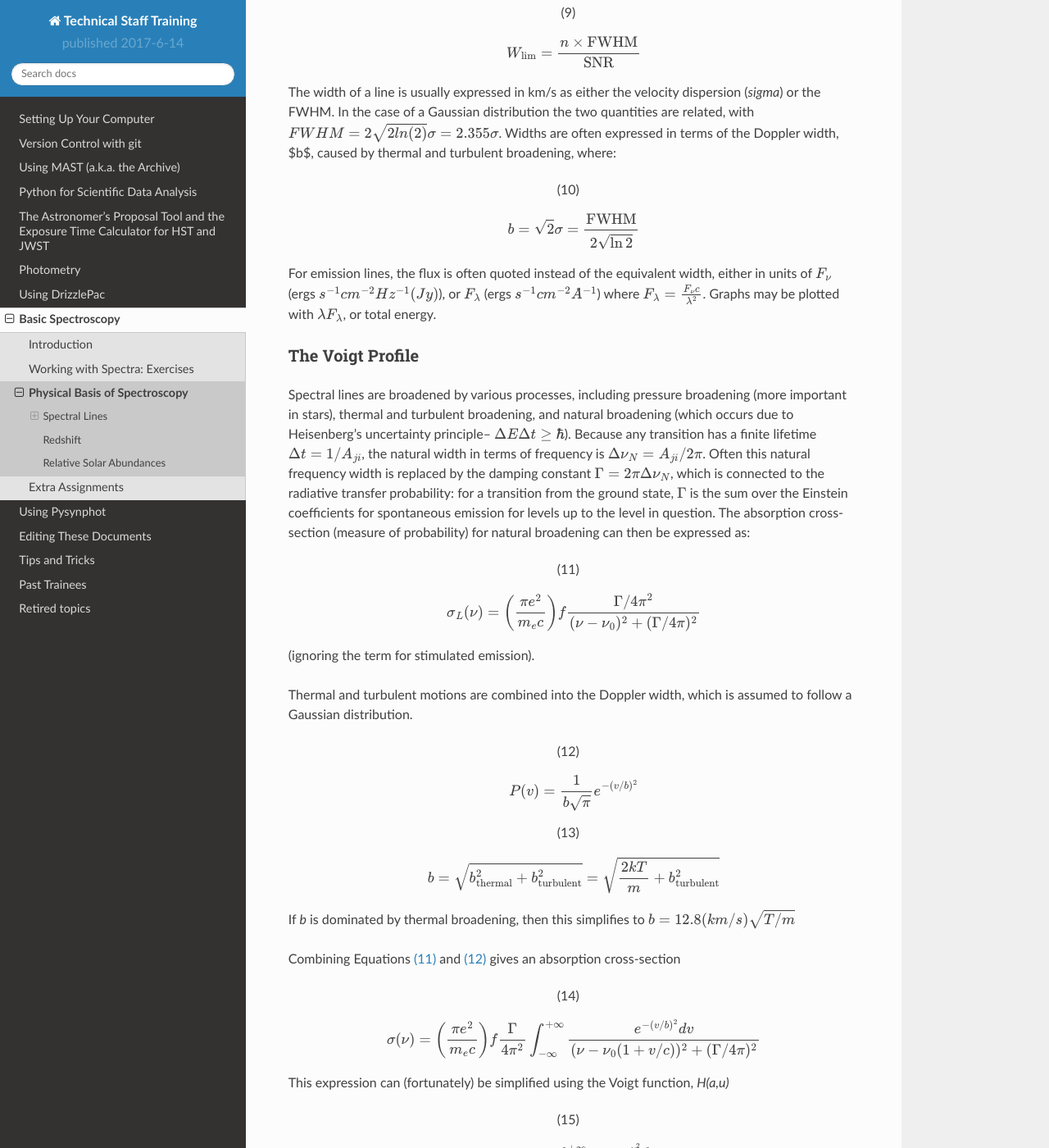
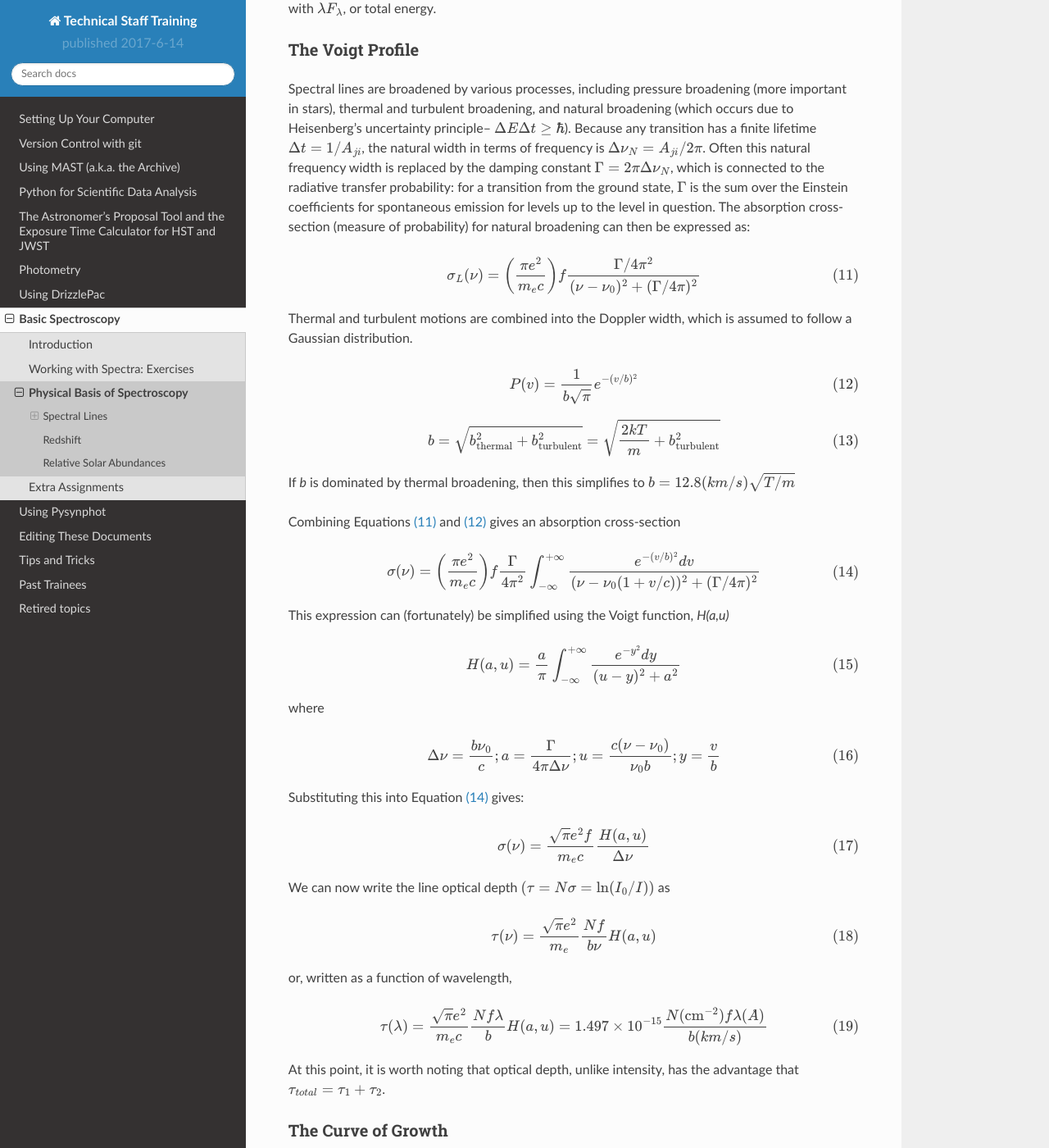
Before and after one commit to staceybright/training-library, a Sphinx documentation site: the page built from source/spectroscopy/theory.txt, in a window 1280 px wide and 1400 px high, scrolled down 2229 px. Shown: the whole window at 82% size. Built offline with Sphinx 7.4.7 and the Read the Docs theme 2.0.0, drawn with Linux system fonts in a browser that asks for light colours; some of the changed text lies outside the part shown.

Commit message:
Fixing the equation numbers

```diff
--- a/source/spectroscopy/theory.txt
+++ b/source/spectroscopy/theory.txt
@@ -12,16 +12,31 @@ Transition Probabilities
 
 The Einstein coefficients are defined as the probabilities for spontaneous transitions (A for emission, and B for absorption). The inverse of these coefficients give the radiative lifetimes (e.g. 1/A is the time for a transition to spontaneously decay).
 
-.. math:: A_{ji} = \frac{8 \pi h B_{ij} g_i}{g_j \lambda^3}
+.. math::
   :label: eq1
+  :nowrap:
 
-.. math:: B_{ij} = \frac{f_{ij} e^2 \lambda}{4 \epsilon h c m_e}
+  \begin{eqnarray}
+    A_{ji} = \frac{8 \pi h B_{ij} g_i}{g_j \lambda^3} \tag{1}
+  \end{eqnarray}
+
+.. math::
   :label: eq2
+  :nowrap:
+
+  \begin{eqnarray}
+    B_{ij} = \frac{f_{ij} e^2 \lambda}{4 \epsilon h c m_e} \tag{2}
+  \end{eqnarray}
 
 where *f* is the oscillator strength, and *g* the statistical weight of states *i* and *j* respectively. These equations treat the transition as if it were a bound harmonic oscillator, and asks how efficient the transition is at absorbing energy. Often, the *g* and *f* values are tabulated together:
 
-.. math:: g_i f_{ij} = A_{ji} g_j \lambda^2 \left(\frac{4 \epsilon c m_e}{8 \pi e^2}\right)
+.. math::
   :label: eq3
+  :nowrap:
+
+  \begin{eqnarray}
+     g_i f_{ij} = A_{ji} g_j \lambda^2 \left(\frac{4 \epsilon c m_e}{8 \pi e^2}\right) \tag{3}
+  \end{eqnarray}
 
 The oscillator strength is a transition probability which can be experimentally or theoretically derived from Quantum Mechanics. Typical A values are :math:`10^8` to :math:`10^9 s^{-1}` for permitted resonance transitions, :math:`~10^3 s^{-1}` for semi-forbidden lines, and :math:`~10^{-3} s^{-1}` for forbidden lines. Thus, forbidden lines are usually seen only in diffuse environments where the time between collisions is longer than about 1000 seconds.
 
@@ -30,19 +45,33 @@ Local Thermodynamic Equilibrium
 
 The distribution of atomic states and energies for LTE is given by statistical mechanics. The Boltzmann equilibrium provides the relative number of atoms in an excited state, *j*, compared with the ground state (*j=1*) at a given temperature, *T*:
 
-.. math:: \frac{N_j}{N_1} = \frac{g_j}{g_1} \exp\left(\frac{-\Delta E}{kT}\right)
+.. math::
   :label: eq4
+  :nowrap:
+
+  \begin{eqnarray}
+    \frac{N_j}{N_1} = \frac{g_j}{g_1} \exp\left(\frac{-\Delta E}{kT}\right) \tag{4}
+  \end{eqnarray}
 
 where *Delta E* is the energy difference between the ground and excited states, and *k* is the Boltzmann constant :math:`(k = 1.38 \times 10^{-16} erg K^{-1})`. The energies for hydrogen may be approximated by the empirical formula
 
-.. math:: E_n = \frac{-h c R_H}{n^2} = -13.6 eV \frac{1}{n^2}
+.. math::
   :label: eq5
+  :nowrap:
 
+  \begin{eqnarray}
+    E_n = \frac{-h c R_H}{n^2} = -13.6 eV \frac{1}{n^2} \tag{5}
+  \end{eqnarray}
 
 The energies of atoms will follow a Maxwell-Boltzmann distribution, which can be expressed as a function of either temperature or velocities:
 
-.. math:: n(E) = \frac{2 N}{\pi^{1/2} (kT)^{3/2}} E^{1/2} exp(\frac{-E}{kT} dE)
+.. math::
   :label: eq6
+  :nowrap:
+
+  \begin{eqnarray}
+    n(E) = \frac{2 N}{\pi^{1/2} (kT)^{3/2}} E^{1/2} exp(\frac{-E}{kT} dE) \tag{6}
+  \end{eqnarray}
 
 which has a most probable energy *kT*, or a most probable velocity :math:`v = \sqrt{2kT/m}`. However, LTE is not usually applicable to the interstellar medium (ISM), as low densities mean that a Boltzmann equilibrium is rarely achieved because collisions are too rare. In the ISM, therefore, radiative processes become important. The Maxwellian distribution is usually applicable to the ISM.
 
@@ -51,24 +80,44 @@ Measuring Absorption and Emission Lines
 
 Lines are often measured via their equivalent width, *W*, using the relationship:
 
-.. math:: W = \int{\frac{I_0 - I_{\lambda} d\lambda}{I_0}}
+.. math::
   :label: eq7
+  :nowrap:
+
+  \begin{eqnarray}
+    W = \int{\frac{I_0 - I_{\lambda} d\lambda}{I_0}} \tag{7}
+  \end{eqnarray}
 
 where :math:`I_0` is the continuum intensity and :math:`I_{\lambda}` the intensity at the wavelength :math:`\lambda`. Note that, using this definition, emission lines will have negative *W* whilst absorption lines will have positive *W*. Equivalent width can most easily be thought of as the area which would be taken up by the line on a normalized spectrum (:math: `I_0 = 1`). In the case of observed spectra there will be noise, which will in turn lead to a detection limit. The n*{\sigma} detection limit is
 
-.. math:: W_{\rm lim} = \frac{n \times d \times \sqrt{M}}{\rm SNR}
+.. math::
   :label: eq8
+  :nowrap:
+
+  \begin{eqnarray}
+    W_{\rm lim} = \frac{n \times d \times \sqrt{M}}{\rm SNR} \tag{8}
+  \end{eqnarray}
 
 where *d* is the dispersion (pixel width in Å), and *M* the number of pixels across the line. In the case of unresolved lines, this can be approximated to
 
-.. math:: W_{\rm lim} = \frac{n \times {\rm FWHM}}{\rm SNR}
+.. math::
   :label: eq9
+  :nowrap:
+
+  \begin{eqnarray}
+    W_{\rm lim} = \frac{n \times {\rm FWHM}}{\rm SNR} \tag{9}
+  \end{eqnarray}
 
 
 The width of a line is usually expressed in km/s as either the velocity dispersion (*sigma*) or the FWHM. In the case of a Gaussian distribution the two quantities are related, with :math:`FWHM = 2\sqrt{2ln(2)} \sigma = 2.355\sigma`. Widths are often expressed in terms of the Doppler width, $b$, caused by thermal and turbulent broadening, where:
 
-.. math:: b = \sqrt{2}\sigma = \frac{\rm FWHM}{2\sqrt{\ln2}}
+.. math::
   :label: eq10
+  :nowrap:
+
+  \begin{eqnarray}
+    b = \sqrt{2}\sigma = \frac{\rm FWHM}{2\sqrt{\ln2}} \tag{10}
+  \end{eqnarray}
 
 For emission lines, the flux is often quoted instead of the equivalent width, either in units of :math:`F_{\nu}` (ergs :math:`s^{-1} cm^{-2} Hz^{-1} (Jy)`), or :math:`F_{\lambda}` (ergs :math:`s^{-1} cm^{-2} Å^{-1}`) where :math:`F_{\lambda} = \frac{F_{\nu} c}{\lambda^2}`. Graphs may be plotted with :math:`\lambda F_{\lambda}`, or total energy.
 
@@ -77,50 +126,93 @@ The Voigt Profile
 
 Spectral lines are broadened by various processes, including pressure broadening (more important in stars), thermal and turbulent broadening, and natural broadening (which occurs due to Heisenberg's uncertainty principle-- :math:`\Delta E \Delta t \geq \hbar`). Because any transition has a finite lifetime :math:`\Delta t = 1/A_{ji}`, the natural width in terms of frequency is :math:`\Delta \nu_{N} = A_{ji}/2\pi`. Often this natural frequency width is replaced by the damping constant :math:`\Gamma = 2 \pi \Delta \nu_{N}`, which is connected to the radiative transfer probability: for a transition from the ground state, :math:`\Gamma` is the sum over the Einstein coefficients for spontaneous emission for levels up to the level in question. The absorption cross-section (measure of probability) for natural broadening can then be expressed as:
 
-.. math::	\sigma_L(\nu) = \left(\frac{\pi e^2}{m_e c}\right)f\frac{\Gamma/4 \pi^2}{(\nu - \nu_0)^2 + (\Gamma/4\pi)^2}
+.. math::
   :label: eq11
+  :nowrap:
 
-(ignoring the term for stimulated emission).
+  \begin{eqnarray}
+    \sigma_L(\nu) = \left(\frac{\pi e^2}{m_e c}\right)f\frac{\Gamma/4 \pi^2}{(\nu - \nu_0)^2 + (\Gamma/4\pi)^2} \tag{11}
+  \end{eqnarray}
 
 Thermal and turbulent motions are combined into the Doppler width, which is assumed to follow a Gaussian distribution.
 
-.. math::	P(v) = \frac{1}{b \sqrt{\pi}}e^{-(v/b)^2}
+.. math::
   :label: eq12
+  :nowrap:
 
-.. math::	b = \sqrt{b^2_{\rm thermal} + b^2_{\rm turbulent}} = \sqrt{\frac{2kT}{m} + b^2_{\rm turbulent}}
+  \begin{eqnarray}
+    P(v) = \frac{1}{b \sqrt{\pi}}e^{-(v/b)^2} \tag{12}
+  \end{eqnarray}
+
+.. math::
   :label: eq13
+  :nowrap:
+
+  \begin{eqnarray}
+    b = \sqrt{b^2_{\rm thermal} + b^2_{\rm turbulent}} = \sqrt{\frac{2kT}{m} + b^2_{\rm turbulent}} \tag{13}
+  \end{eqnarray}
 
 If *b* is dominated by thermal broadening, then this simplifies to :math:`b = 12.8(km/s) \sqrt{T/m}`
 
 Combining Equations :eq:`eq11` and :eq:`eq12` gives an absorption cross-section
 
-.. math:: \sigma(\nu) = \left(\frac{\pi e^2}{m_e c}\right)f\frac{\Gamma}{4\pi^2}\int^{+\infty}_{-\infty}\frac{e^{-(v/b)^2}dv}{(\nu - \nu_0(1+v/c))^2 + (\Gamma/4\pi)^2}
+.. math::
   :label: eq14
+  :nowrap:
+
+  \begin{eqnarray}
+    \sigma(\nu) = \left(\frac{\pi e^2}{m_e c}\right)f\frac{\Gamma}{4\pi^2}\int^{+\infty}_{-\infty}\frac{e^{-(v/b)^2}dv}{(\nu - \nu_0(1+v/c))^2 + (\Gamma/4\pi)^2} \tag{14}
+  \end{eqnarray}
 
 This expression can (fortunately) be simplified using the Voigt function, *H(a,u)*
 
-.. math::	H(a,u) = \frac{a}{\pi}\int^{+\infty}_{-\infty}\frac{e^{-y^2}dy}{(u-y)^2 + a^2}
+.. math::
   :label: eq15
+  :nowrap:
+
+  \begin{eqnarray}
+    H(a,u) = \frac{a}{\pi}\int^{+\infty}_{-\infty}\frac{e^{-y^2}dy}{(u-y)^2 + a^2} \tag{15}
+  \end{eqnarray}
 
 where
 
-.. math:: \Delta \nu = \frac{b\nu_0}{c}; a = \frac{\Gamma}{4\pi \Delta\nu}; u = \frac{c(\nu-\nu_0)}{\nu_0 b}; y=\frac{v}{b}
+.. math::
   :label: eq16
+  :nowrap:
+
+  \begin{eqnarray}
+    \Delta \nu = \frac{b\nu_0}{c}; a = \frac{\Gamma}{4\pi \Delta\nu}; u = \frac{c(\nu-\nu_0)}{\nu_0 b}; y=\frac{v}{b} \tag{16}
+  \end{eqnarray}
 
 Substituting this into Equation :eq:`eq14` gives:
 
-.. math::	\sigma(\nu) = \frac{\sqrt{\pi} e^2 f}{m_e c}\frac{H(a,u)}{\Delta \nu}
+.. math::
   :label: eq17
+  :nowrap:
+
+  \begin{eqnarray}
+    \sigma(\nu) = \frac{\sqrt{\pi} e^2 f}{m_e c}\frac{H(a,u)}{\Delta \nu} \tag{17}
+  \end{eqnarray}
 
 We can now write the line optical depth :math:`(\tau = N \sigma = \ln(I_0/I))` as
 
-.. math::	\tau(\nu) = \frac{\sqrt{\pi}e^2}{m_e}\frac{N f}{b\nu}H(a,u)
+.. math::
   :label: eq18
+  :nowrap:
+
+  \begin{eqnarray}
+    \tau(\nu) = \frac{\sqrt{\pi}e^2}{m_e}\frac{N f}{b\nu}H(a,u) \tag{18}
+  \end{eqnarray}
 
 or, written as a function of wavelength,
 
-.. math:: \tau(\lambda) = \frac{\sqrt{\pi}e^2}{m_e c}\frac{N f \lambda}{b}H(a,u) = 1.497 \times 10^{-15}\frac{N ({\rm cm^{-2}}) f \lambda (Å)}{b(km/s)}
+.. math::
   :label: eq19
+  :nowrap:
+
+  \begin{eqnarray}
+    \tau(\lambda) = \frac{\sqrt{\pi}e^2}{m_e c}\frac{N f \lambda}{b}H(a,u) = 1.497 \times 10^{-15}\frac{N ({\rm cm^{-2}}) f \lambda (Å)}{b(km/s)} \tag{19}
+  \end{eqnarray}
 
 At this point, it is worth noting that optical depth, unlike intensity, has the advantage that :math:`\tau_{total} = \tau_1 + \tau_2`.
 
@@ -129,54 +221,109 @@ The Curve of Growth
 
 Having covered all of that (and in rather abbreviated form), we move on to the most important question -- what is the effect of having light incident upon absorbing atoms? The optical depth, :math:`\tau`, described above, is more formally defined as
 
-.. math::	I(\nu) = I_0(\nu)e^{-\tau}
+.. math::
   :label: eq20
+  :nowrap:
 
-.. math:: \tau(\nu) = N\sigma(\nu)
+  \begin{eqnarray}
+    	I(\nu) = I_0(\nu)e^{-\tau} \tag{20}
+  \end{eqnarray}
+
+.. math::
   :label: eq21
+  :nowrap:
+
+  \begin{eqnarray}
+    	\tau(\nu) = N\sigma(\nu) \tag{21}
+  \end{eqnarray}
 
 where *N* is the gas column density :math:`(cm^{-2})`. Because *W* is *defined* as the normalized net flux removed from the beam,
 
-.. math::	I_0 W = I_0 \int d\nu - \int I(\nu) d\nu
+.. math::
   :label: eq22
+  :nowrap:
 
-.. math ::	W = \int[i - \exp(-N \sigma(\nu))]d\nu
+  \begin{eqnarray}
+    	I_0 W = I_0 \int d\nu - \int I(\nu) d\nu \tag{22}
+  \end{eqnarray}
+
+.. math::
   :label: eq23
+  :nowrap:
+
+  \begin{eqnarray}
+    	W = \int[i - \exp(-N \sigma(\nu))]d\nu \tag{23}
+  \end{eqnarray}
 
 When the optical depth of the cloud is small, :math:`\tau(\nu) = N\sigma(\nu) \ll 1`, so
 
-.. math :: W = N\int \sigma(\nu)d\nu
+.. math::
   :label: eq24
+  :nowrap:
 
-.. math::	W(\nu) = \frac{\pi e^2}{m_e \nu}N f
+  \begin{eqnarray}
+    	W = N\int \sigma(\nu)d\nu \tag{24}
+  \end{eqnarray}
+
+.. math::
   :label: eq25
+  :nowrap:
 
-.. math::	W(\lambda) = \frac{\pi e^2 \lambda_0}{m_e c^2}N \lambda_0 f
+  \begin{eqnarray}
+    	W(\nu) = \frac{\pi e^2}{m_e \nu}N f \tag{25}
+  \end{eqnarray}
+
+.. math::
   :label: eq26
+  :nowrap:
+
+  \begin{eqnarray}
+    	W(\lambda) = \frac{\pi e^2 \lambda_0}{m_e c^2}N \lambda_0 f \tag{26}
+  \end{eqnarray}
 
 and the equivalent width is directly proportional to the number of atoms along the line of sight. This is the linear portion of the curve of growth, and Equation :eq:`eq26` may be simplified to
 
-.. math:: N = 1.13 \times 10^{20} \frac{W(\lambda)}{\lambda_0^2 f}
+.. math::
   :label: eq27
+  :nowrap:
+
+  \begin{eqnarray}
+    	N = 1.13 \times 10^{20} \frac{W(\lambda)}{\lambda_0^2 f} \tag{27}
+  \end{eqnarray}
 
 for wavelengths in Å.
 
 As the column density increases, the absorption line will eventually become saturated (see Figure 3.1). In the saturated regime, the equation becomes instead
 
-.. math::	W(\lambda) \sim \frac{2b\lambda_0}{c}\sqrt{\ln\left(\frac{\pi^{0.5}e^2N\lambda_0f}{m_ecb}\right)}
+.. math::
   :label: eq28
+  :nowrap:
+
+  \begin{eqnarray}
+    	W(\lambda) \sim \frac{2b\lambda_0}{c}\sqrt{\ln\left(\frac{\pi^{0.5}e^2N\lambda_0f}{m_ecb}\right)} \tag{28}
+  \end{eqnarray}
 
 At this point :math:`W(\lambda) \propto \sqrt{\ln N}`, the flat (or saturated) part of the curve of growth. As can be seen from Figure 3.2, the precise shape of this part of the curve of growth depends significantly on the *b*-value, causing a degeneracy between *N* and *W*, and making Voigt profile fitting very uncertain.
 
 Finally, when the column density is high enough :math:`(N \gtrsim 10^{19}~cm^{-2})`, the Lorentzian profile of the natural broadening begins to dominate the wings of the absorption line (again, see Figure 3.1). In this "damped" regime, :math:`W(\lambda) \propto \sqrt{N}`, and is again independent of *b*-value:
 
-.. math::	W(\lambda) \sim \frac{\lambda_0^{1.5}}{c}\sqrt{\frac{e^2}{m_ec}N\lambda_0f\gamma}
+.. math::
   :label: eq29
+  :nowrap:
+
+  \begin{eqnarray}
+    	W(\lambda) \sim \frac{\lambda_0^{1.5}}{c}\sqrt{\frac{e^2}{m_ec}N\lambda_0f\gamma} \tag{29}
+  \end{eqnarray}
 
 Since the only element usually present in large enough quantities to produce damped lines is neutral hydrogen (H I), the column density of neutral hydrogen in a damped environment may be derived as
 
-.. math:: N = 1.88 \times 10^{18} W^2
+.. math::
   :label: eq30
+  :nowrap:
+
+  \begin{eqnarray}
+    	N = 1.88 \times 10^{18} W^2 \tag{30}
+  \end{eqnarray}
 
 at the rest wavelength.
 
@@ -201,13 +348,23 @@ Redshift
 
 Another very important concept in spectroscopy, and astronomy in general, is finding how far away an object is. This can be done by calculating the object's redshift. In order to do this properly, one must know the wavelength at which an element emits/absorbs here at Earth (the rest wavelength) and the wavelength the object in space is emiting that same element (the observed wavelength). From there it is a simple calculation:
 
-.. math:: z = \frac{\lambda_{obs} - \lambda_r}{\lambda_r} = 1 - \frac{\lambda_{obs}}{\lambda_r}
+.. math::
   :label: eq31
+  :nowrap:
+
+  \begin{eqnarray}
+    	z = \frac{\lambda_{obs} - \lambda_r}{\lambda_r} = 1 - \frac{\lambda_{obs}}{\lambda_r} \tag{31}
+  \end{eqnarray}
 
 where :math:`\lambda_{obs}` is the observed wavelength from the object and :math:`\lambda_r` is the rest wavelength. At non-relativistic speeds this can be approximated to:
 
-.. math:: z \approx \frac{v_r}{c}
+.. math::
   :label: eq32
+  :nowrap:
+
+  \begin{eqnarray}
+    	z \approx \frac{v_r}{c} \tag{32}
+  \end{eqnarray}
 
 which gives you an idea of how fast an object is moving away from you.
 
@@ -221,8 +378,14 @@ Relative Solar Abundances
 
 Elemental abundances are often expressed in solar-relative terms, denoted by surrounding the element with square brackets, as shown below:
 
-.. math::	[Z] = log(\frac{N(Z)}{N(H)}) - log(\frac{N(Z)}{N(H)})_\odot
+.. math::
   :label: eq33
+  :nowrap:
+
+  \begin{eqnarray}
+    	[Z] = log(\frac{N(Z)}{N(H)}) - log(\frac{N(Z)}{N(H)})_\odot \tag{33}
+  \end{eqnarray}
+
 
 Thus, :math:`[Zn] = -1.0` would mean that the Zinc is 1/10 as abundant *when compared to hydrogen* in the system of interest as compared to the solar system. In many astronomical systems, it is assumed that :math:`N(H) \sim N(H I)`, and that the abundance of the dominant ionization state of the element involved (e.g. Zn II for zinc) is essentially equal to the abundance of that element as a whole.
 
```
